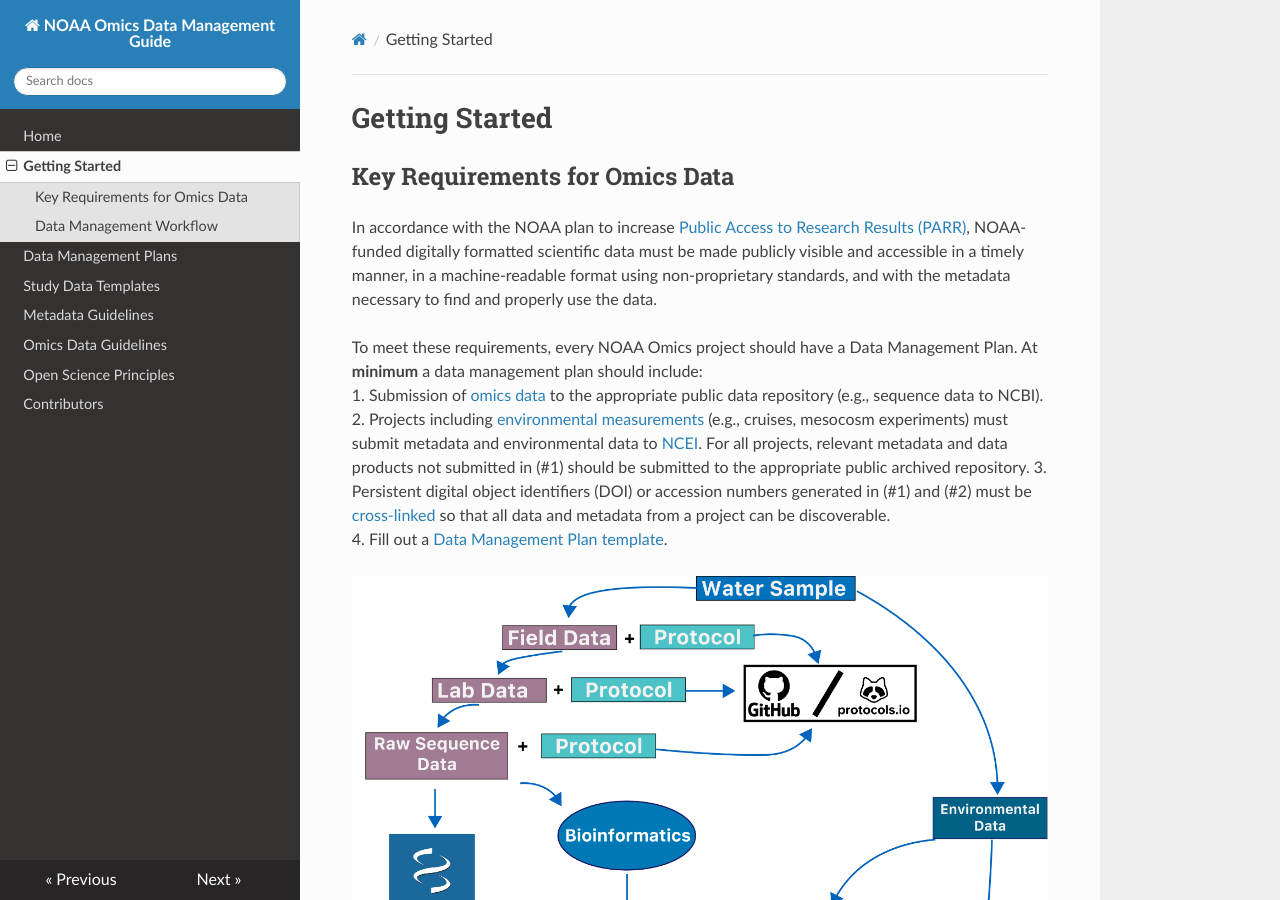
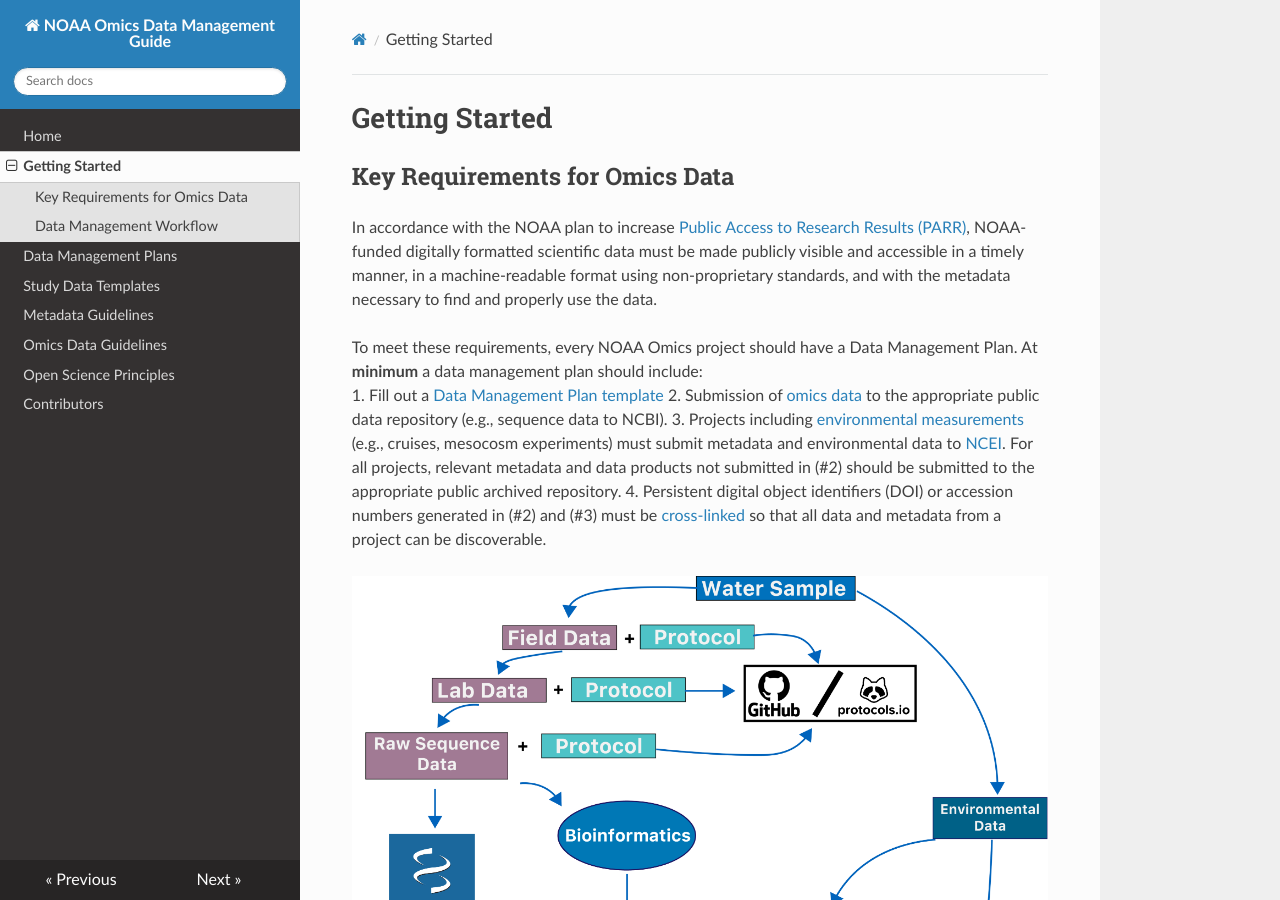
Before and after one commit to NOAA-Omics/noaa-omics-dmg, an MkDocs documentation site: the page built from docs/getting-started.md, in a window 1280 px wide and 900 px high. Built offline with MkDocs 1.6.1, drawn with Linux system fonts in a browser that asks for light colours; nearby versions of some CDN libraries.

Commit message:
Update getting-started.md
Reorder key requirements, fix links

```diff
--- a/docs/getting-started.md
+++ b/docs/getting-started.md
@@ -6,10 +6,10 @@ Getting Started
 In accordance with the NOAA plan to increase [Public Access to Research Results (PARR)](https://www.glerl.noaa.gov/review2016/reviewer_docs/NOAA_PARR_Plan_v5.04.pdf), NOAA-funded digitally formatted scientific data must be made publicly visible and accessible in a timely manner, in a machine-readable format using non-proprietary standards, and with the metadata necessary to find and properly use the data.
 
 To meet these requirements, every NOAA Omics project should have a Data Management Plan. At **minimum** a data management plan should include:
-1. Submission of [omics data](https://test-dmg-mkdocs.readthedocs.io/en/latest/omics-data-guidelines.html#table-1-data-repositories) to the appropriate public data repository (e.g., sequence data to NCBI).
-2. Projects including [environmental measurements](https://test-dmg-mkdocs.readthedocs.io/en/latest/metadata-guidelines.html#submitting-metadata-and-environmental-data-to-repositories) (e.g., cruises, mesocosm experiments) must submit metadata and environmental data to [NCEI](https://www.ncei.noaa.gov/). For all projects, relevant metadata and data products not submitted in (#1) should be submitted to the appropriate public archived repository.
-3. Persistent digital object identifiers (DOI) or accession numbers generated in (#1) and (#2) must be [cross-linked](https://test-dmg-mkdocs.readthedocs.io/en/latest/omics-data-guidelines.html#archiving-and-cross-linking) so that all data and metadata from a project can be discoverable.
-4. Fill out a [Data Management Plan template](https://test-dmg-mkdocs.readthedocs.io/en/latest/dmp-template.html).
+1. Fill out a [Data Management Plan template](https://noaa-omics-dmg.readthedocs.io/en/latest/study-data-templates.html)
+2. Submission of [omics data](https://noaa-omics-dmg.readthedocs.io/en/latest/omics-data-guidelines.html) to the appropriate public data repository (e.g., sequence data to NCBI).
+3. Projects including [environmental measurements](https://noaa-omics-dmg.readthedocs.io/en/latest/metadata-guidelines.html#submitting-metadata-and-environmental-data-to-repositories) (e.g., cruises, mesocosm experiments) must submit metadata and environmental data to [NCEI](https://www.ncei.noaa.gov/). For all projects, relevant metadata and data products not submitted in (#2) should be submitted to the appropriate public archived repository.
+4. Persistent digital object identifiers (DOI) or accession numbers generated in (#2) and (#3) must be [cross-linked](https://noaa-omics-dmg.readthedocs.io/en/latest/omics-data-guidelines#archiving-and-cross-linking) so that all data and metadata from a project can be discoverable.
 
 ![DMG fig](assets/20240126_mermaid_eDNA_workflow.png)
 
@@ -17,10 +17,10 @@ To meet these requirements, every NOAA Omics project should have a Data Manageme
 
 A successful data management workflow will contain the following steps:
 
-* **Start early** – Develop your [data management plan](https://test-dmg-mkdocs.readthedocs.io/en/latest/dmp-template.html) (with help from this guide) at the proposal stage.
-* **Identify your data type(s)** – The types of omics data you generate (e.g., amplicon, metagenomic, proteomic) dictate [which standards are available](https://github.com/aomlomics/omics-data-management/wiki/5-Omics-Data-Guidelines) and some of the metadata you'll want to collect (e.g., the sample preparation data).
+* **Start early** – Develop your [data management plan](https://noaa-omics-dmg.readthedocs.io/en/latest/dmp-template.html) (with help from this guide) at the proposal stage.
+* **Identify your data type(s)** – The types of omics data you generate (e.g., amplicon, metagenomic, proteomic) dictate [which standards are available](https://noaa-omics-dmg.readthedocs.io/en/latest/omics-data-guidelines.html) and some of the metadata you'll want to collect (e.g., the sample preparation data).
 * **Identify your environment(s)** – If your samples came from the environment (e.g., seawater) or an environmental system (mesocosm), there are specific parameters you'll want to collect (e.g., temperature, salinity). If your samples are from an experimental system, you'll want to capture your experimental factors and possibly also ambient conditions.
-* **Locate checklists and templates** – Find the relevant [standards, checklists and templates](https://test-dmg-mkdocs.readthedocs.io/en/latest/omics-data-guidelines.html) for your data type(s) and environment(s).
+* **Locate checklists and templates** – Find the relevant [standards, checklists and templates](https://noaa-omics-dmg.readthedocs.io/en/latest/study-data-templates.html) for your data type(s) and environment(s).
 * **Complete your metadata** – As soon as you have sample or experimental metadata, start recording it in the appropriate format. Make sure to backup original and formatted metadata files.
 * **Identify (meta)data repositories** – List the relevant and required data and metadata repositories, then verify submission instructions and user accounts.
 * **Submit your data!** – Recommended timeline for submission is one year after the project end date (NOAA intramural PIs), two years after the project end (extramural PIs), or before a paper is published using these data (whichever is sooner).
```
